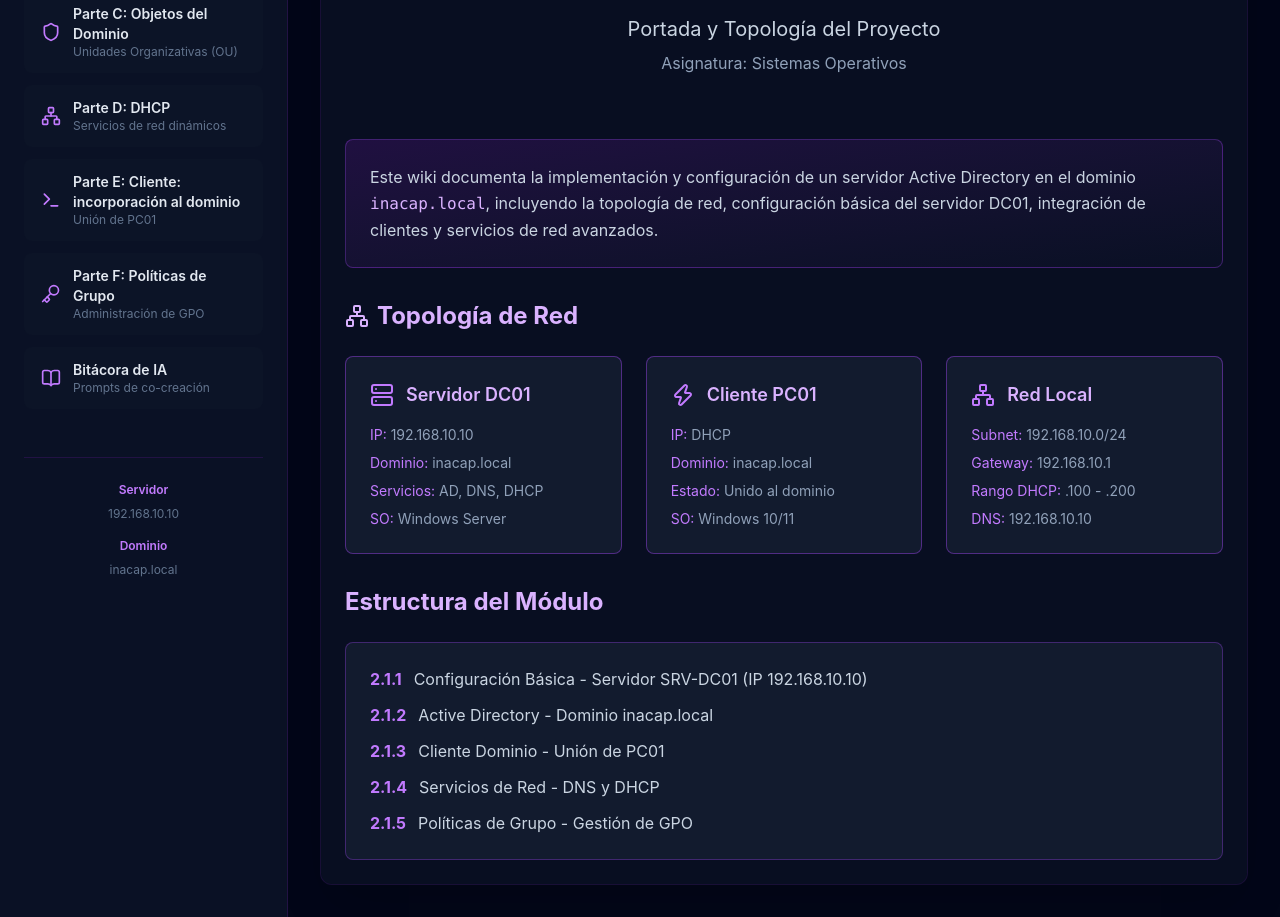
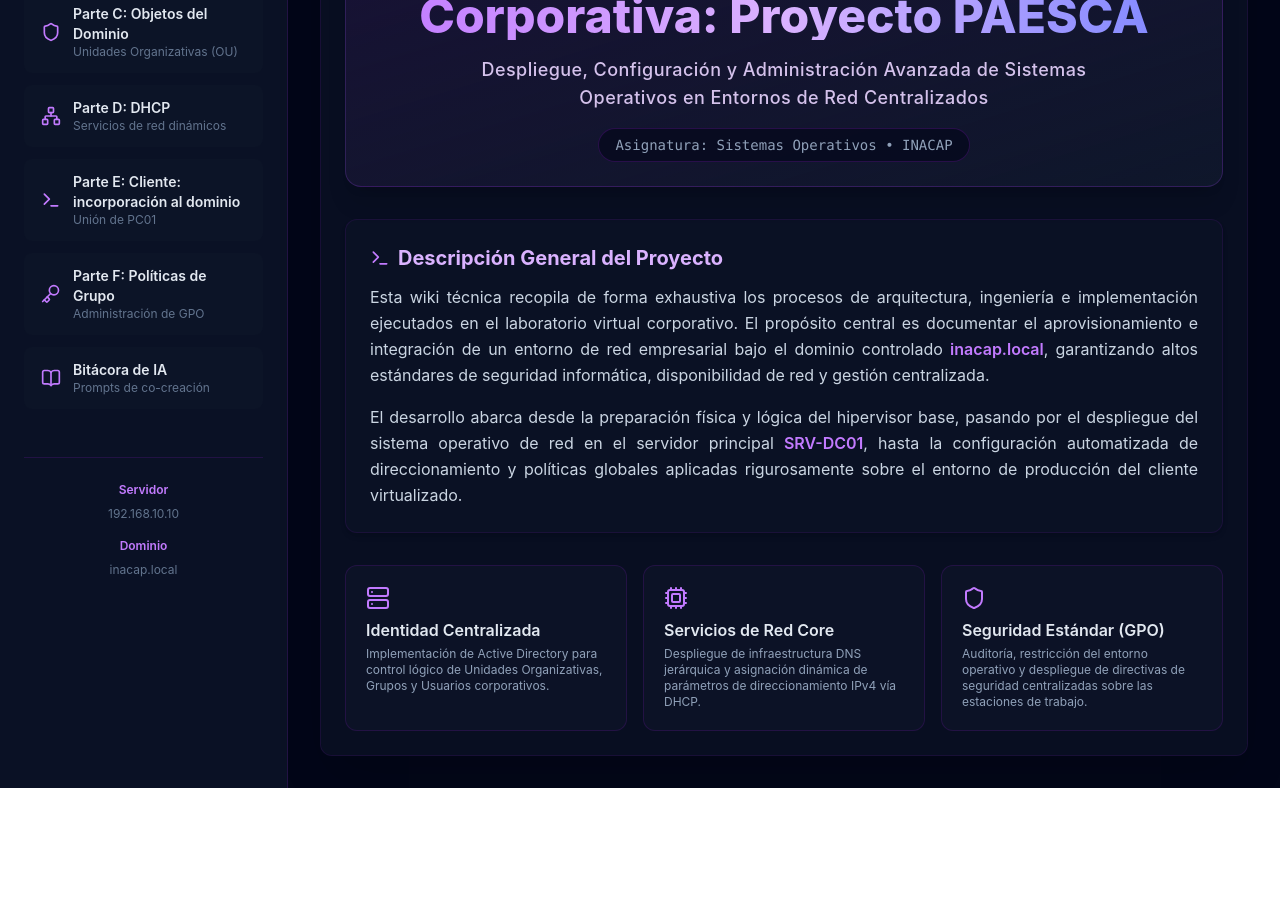
Before and after one commit to scarletpaez-2001/wiki_paesca, a React (Vite) app: page / in a window 1280 px wide. Shown: the part 380-1297 px from the top of the page. After the commit the page ends 1168 px from the top, so only its background shows below. Built offline with nearby package versions, Linux system fonts and the light colour scheme.

Commit message:
Actualización inicio

```diff
--- a/src/components/Inicio.jsx
+++ b/src/components/Inicio.jsx
@@ -1,105 +1,55 @@
-import { Network, Server, Zap } from 'lucide-react';
+import React from 'react';
+import { Shield, Server, Cpu, Terminal } from 'lucide-react';
 
-export default function Inicio() {
+const Inicio = () => {
   return (
-    <div className="space-y-8">
-      {/* Sección de bienvenida */}
-      <div className="text-center py-8">
-        <h1 className="text-5xl font-bold mb-4 text-transparent bg-clip-text bg-gradient-to-r from-purple-300 via-purple-400 to-violet-500">
-          Bienvenido a Wiki PAESCA
-        </h1>
-        <p className="text-xl text-slate-300 mb-2">Portada y Topología del Proyecto</p>
-        <p className="text-slate-400">Asignatura: Sistemas Operativos</p>
+    <div className="space-y-8 animate-fadeIn">
+      {/* Encabezado Principal Llamativo */}
+      <div className="text-center py-6 bg-gradient-to-br from-purple-900/20 to-slate-900 rounded-2xl border border-purple-500/20 p-8 shadow-xl">
+        <h2 className="text-4xl lg:text-5xl font-extrabold text-transparent bg-gradient-to-r from-purple-400 via-purple-300 to-indigo-400 bg-clip-text mb-4">
+          Plataforma de Documentación Corporativa: Proyecto PAESCA
+        </h2>
+        <p className="text-lg text-purple-200/90 font-medium tracking-wide max-w-2xl mx-auto">
+          Despliegue, Configuración y Administración Avanzada de Sistemas Operativos en Entornos de Red Centralizados
+        </p>
+        <div className="mt-4 text-sm text-slate-400 font-mono bg-slate-950/60 inline-block px-4 py-1.5 rounded-full border border-purple-900/40">
+          Asignatura: Sistemas Operativos • INACAP
+        </div>
       </div>
 
-      {/* Tarjeta de descripción */}
-      <div className="bg-gradient-to-br from-purple-900/30 to-slate-900/30 border border-purple-500/30 rounded-lg p-6 mb-8">
-        <p className="text-slate-300 leading-relaxed">
-          Este wiki documenta la implementación y configuración de un servidor Active Directory en el dominio <code className="text-purple-300">inacap.local</code>,
-          incluyendo la topología de red, configuración básica del servidor DC01, integración de clientes y servicios de red avanzados.
+      {/* Introducción Profunda Detallada */}
+      <div className="bg-slate-900/40 rounded-xl p-6 border border-purple-900/20 shadow-md">
+        <h3 className="text-xl font-bold text-purple-300 mb-3 flex items-center gap-2">
+          <Terminal className="h-5 w-5 text-purple-400" /> Descripción General del Proyecto
+        </h3>
+        <p className="text-slate-300 leading-relaxed text-justify mb-4">
+          Esta wiki técnica recopila de forma exhaustiva los procesos de arquitectura, ingeniería e implementación ejecutados en el laboratorio virtual corporativo. El propósito central es documentar el aprovisionamiento e integración de un entorno de red empresarial bajo el dominio controlado <span className="text-purple-400 font-semibold">inacap.local</span>, garantizando altos estándares de seguridad informática, disponibilidad de red y gestión centralizada.
+        </p>
+        <p className="text-slate-300 leading-relaxed text-justify">
+          El desarrollo abarca desde la preparación física y lógica del hipervisor base, pasando por el despliegue del sistema operativo de red en el servidor principal <span className="text-purple-400 font-semibold">SRV-DC01</span>, hasta la configuración automatizada de direccionamiento y políticas globales aplicadas rigurosamente sobre el entorno de producción del cliente virtualizado.
         </p>
       </div>
 
-      {/* Topología de Red */}
-      <div>
-        <h3 className="text-2xl font-bold text-purple-300 mb-6 flex items-center gap-2">
-          <Network className="w-6 h-6" />
-          Topología de Red
-        </h3>
-
-        <div className="grid grid-cols-1 md:grid-cols-3 gap-6">
-          {/* Servidor */}
-          <div className="bg-slate-800/50 border border-purple-500/40 rounded-lg p-6 hover:border-purple-400/70 transition-all">
-            <div className="flex items-center gap-3 mb-4">
-              <Server className="w-6 h-6 text-purple-400" />
-              <h4 className="text-lg font-semibold text-purple-300">Servidor DC01</h4>
-            </div>
-            <div className="space-y-2 text-slate-400 text-sm">
-              <p><span className="text-purple-400">IP:</span> 192.168.10.10</p>
-              <p><span className="text-purple-400">Dominio:</span> inacap.local</p>
-              <p><span className="text-purple-400">Servicios:</span> AD, DNS, DHCP</p>
-              <p><span className="text-purple-400">SO:</span> Windows Server</p>
-            </div>
-          </div>
-
-          {/* Cliente */}
-          <div className="bg-slate-800/50 border border-purple-500/40 rounded-lg p-6 hover:border-purple-400/70 transition-all">
-            <div className="flex items-center gap-3 mb-4">
-              <Zap className="w-6 h-6 text-purple-400" />
-              <h4 className="text-lg font-semibold text-purple-300">Cliente PC01</h4>
-            </div>
-            <div className="space-y-2 text-slate-400 text-sm">
-              <p><span className="text-purple-400">IP:</span> DHCP</p>
-              <p><span className="text-purple-400">Dominio:</span> inacap.local</p>
-              <p><span className="text-purple-400">Estado:</span> Unido al dominio</p>
-              <p><span className="text-purple-400">SO:</span> Windows 10/11</p>
-            </div>
-          </div>
-
-          {/* Información */}
-          <div className="bg-slate-800/50 border border-purple-500/40 rounded-lg p-6 hover:border-purple-400/70 transition-all">
-            <div className="flex items-center gap-3 mb-4">
-              <Network className="w-6 h-6 text-purple-400" />
-              <h4 className="text-lg font-semibold text-purple-300">Red Local</h4>
-            </div>
-            <div className="space-y-2 text-slate-400 text-sm">
-              <p><span className="text-purple-400">Subnet:</span> 192.168.10.0/24</p>
-              <p><span className="text-purple-400">Gateway:</span> 192.168.10.1</p>
-              <p><span className="text-purple-400">Rango DHCP:</span> .100 - .200</p>
-              <p><span className="text-purple-400">DNS:</span> 192.168.10.10</p>
-            </div>
-          </div>
+      {/* Pilares del Proyecto (Cuadros de Resumen Técnico) */}
+      <div className="grid grid-cols-1 md:grid-cols-3 gap-4">
+        <div className="p-5 rounded-xl bg-slate-900/60 border border-purple-900/30">
+          <Server className="h-6 w-6 text-purple-400 mb-2" />
+          <h4 className="font-semibold text-slate-200 mb-1">Identidad Centralizada</h4>
+          <p className="text-xs text-slate-400">Implementación de Active Directory para control lógico de Unidades Organizativas, Grupos y Usuarios corporativos.</p>
         </div>
-      </div>
-
-      {/* Estructura del módulo */}
-      <div>
-        <h3 className="text-2xl font-bold text-purple-300 mb-6">Estructura del Módulo</h3>
-        <div className="bg-slate-800/50 border border-purple-500/30 rounded-lg p-6">
-          <div className="space-y-3 text-slate-300">
-            <div className="flex items-start gap-3">
-              <span className="text-purple-400 font-bold">2.1.1</span>
-              <span>Configuración Básica - Servidor SRV-DC01 (IP 192.168.10.10)</span>
-            </div>
-            <div className="flex items-start gap-3">
-              <span className="text-purple-400 font-bold">2.1.2</span>
-              <span>Active Directory - Dominio inacap.local</span>
-            </div>
-            <div className="flex items-start gap-3">
-              <span className="text-purple-400 font-bold">2.1.3</span>
-              <span>Cliente Dominio - Unión de PC01</span>
-            </div>
-            <div className="flex items-start gap-3">
-              <span className="text-purple-400 font-bold">2.1.4</span>
-              <span>Servicios de Red - DNS y DHCP</span>
-            </div>
-            <div className="flex items-start gap-3">
-              <span className="text-purple-400 font-bold">2.1.5</span>
-              <span>Políticas de Grupo - Gestión de GPO</span>
-            </div>
-          </div>
+        <div className="p-5 rounded-xl bg-slate-900/60 border border-purple-900/30">
+          <Cpu className="h-6 w-6 text-purple-400 mb-2" />
+          <h4 className="font-semibold text-slate-200 mb-1">Servicios de Red Core</h4>
+          <p className="text-xs text-slate-400">Despliegue de infraestructura DNS jerárquica y asignación dinámica de parámetros de direccionamiento IPv4 vía DHCP.</p>
+        </div>
+        <div className="p-5 rounded-xl bg-slate-900/60 border border-purple-900/30">
+          <Shield className="h-6 w-6 text-purple-400 mb-2" />
+          <h4 className="font-semibold text-slate-200 mb-1">Seguridad Estándar (GPO)</h4>
+          <p className="text-xs text-slate-400">Auditoría, restricción del entorno operativo y despliegue de directivas de seguridad centralizadas sobre las estaciones de trabajo.</p>
         </div>
       </div>
     </div>
   );
-}
+};
+
+export default Inicio;
```
